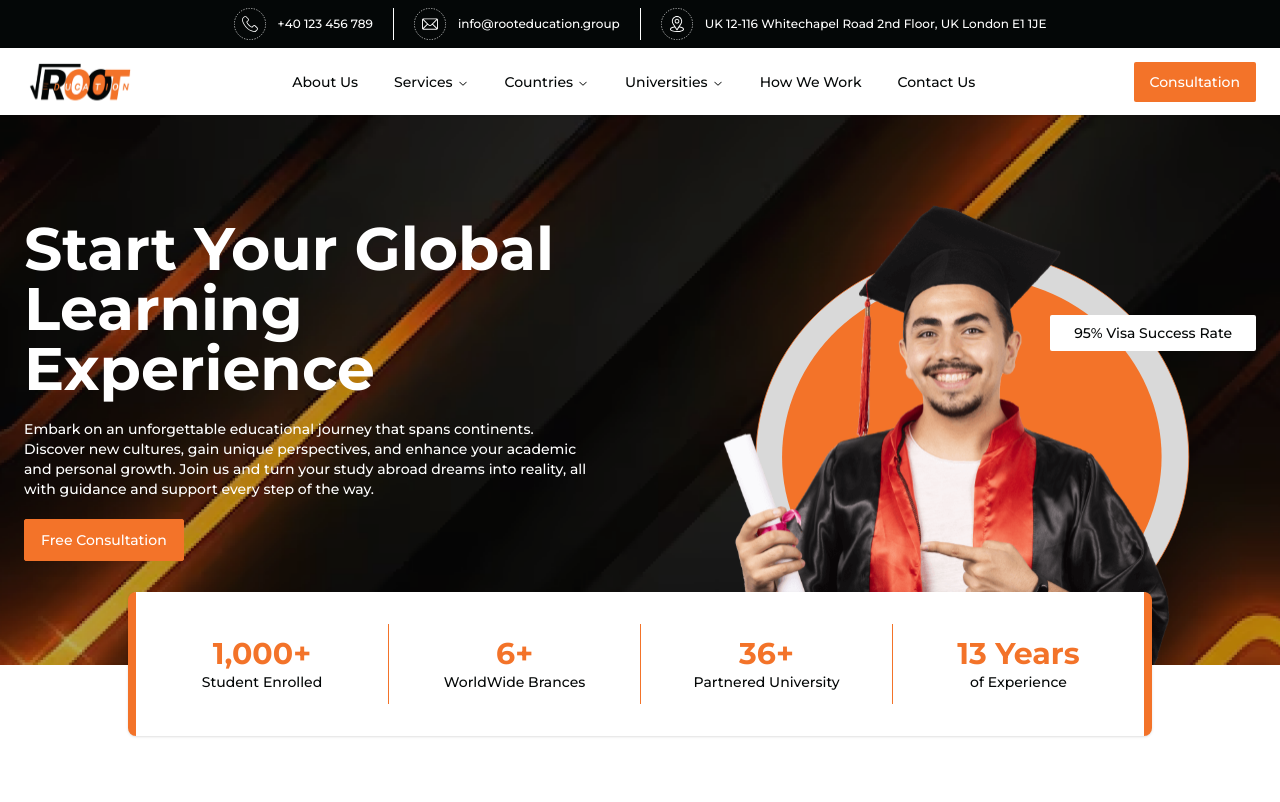
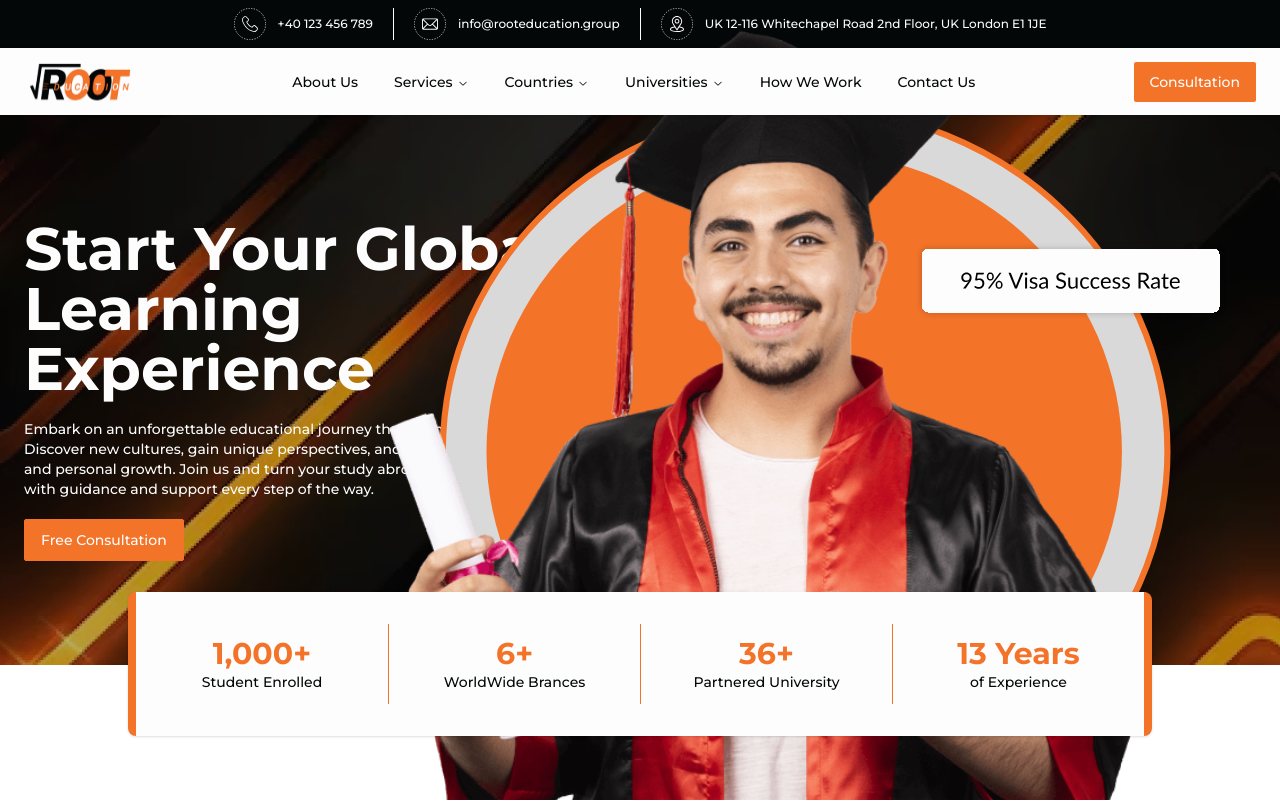
Before and after one commit to AbabilGroup/root-education, a Next.js app: page / in a window 1280 px wide. Shown: the top 802 px of the page. Built offline with nearby package versions, Linux system fonts and the light colour scheme.

Commit message:
update hero image

```diff
--- a/src/components/common/ModalContent.tsx
+++ b/src/components/common/ModalContent.tsx
@@ -5,14 +5,17 @@ import { DialogContent } from "../ui/dialog";
 
 const ModalContent = () => {
   return (
-    <DialogContent className="min-h-[70vh] max-w-[1000px] border border-primary bg-white">
+    <DialogContent className="inline-block border border-primary bg-white">
       <div className="p-5">
         <ReactPlayer
+          width="100%"
+          height="auto"
           playing
           controls
           style={{
-            minWidth: "100%",
-            minHeight: "100%",
+            display: "inline-block",
+            // minWidth: "100%",
+            // minHeight: "100%",
             border: "1px solid #ddd",
           }}
           url="https://youtu.be/qC4sVo6STFM"
@@ -23,3 +26,5 @@ const ModalContent = () => {
 };
 
 export default ModalContent;
+
+// min-h-[70vh] max-w-[1000px] border border-primary bg-white
--- a/src/components/pages/homepage/Hero.tsx
+++ b/src/components/pages/homepage/Hero.tsx
@@ -27,16 +27,13 @@ const Hero = () => {
             </Link>
           </div>
         </FadeInLeftWithSlowBounce>
-        <FadeInRightWithSlowBounce className="relative min-h-[400px] w-full basis-full xl:min-h-[550px] xl:basis-1/2">
+        <FadeInRightWithSlowBounce className="min-h-[400px] w-full basis-full xl:min-h-[550px] xl:basis-1/2">
           <Image
             className="object-contain object-bottom xl:object-right-bottom"
             src="/images/pages/home/hero_section/hero_img.svg"
             alt="Root Education"
             fill
           />
-          <span className="absolute right-0 top-[200px] rounded-sm bg-white px-6 py-2 text-sm font-medium text-secondary">
-            95% Visa Success Rate
-          </span>
         </FadeInRightWithSlowBounce>
       </div>
     </section>
--- a/tailwind.config.ts
+++ b/tailwind.config.ts
@@ -25,11 +25,12 @@ const config: Config = {
       },
       colors: {
         scrollbar: {
-          DEFAULT: "#F37329", // Thumb color
-          track: "#E5E7EB", // Track color
+          DEFAULT: "#F37329",
+          track: "#E5E7EB",
         },
         primary: "#F37329",
         secondary: "#040707",
+        white: "#FDFDFD",
         sidebar: {
           DEFAULT: "hsl(var(--sidebar-background))",
           foreground: "hsl(var(--sidebar-foreground))",
```
Also changed, not shown: public/images/pages/home/hero_section/hero_img.svg.
